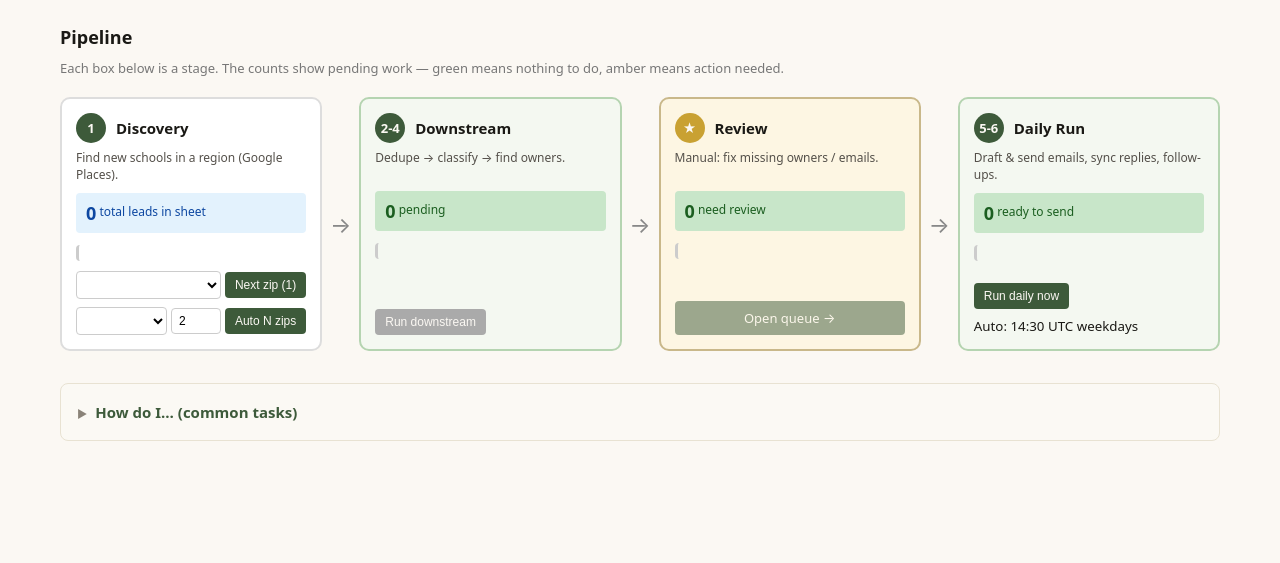
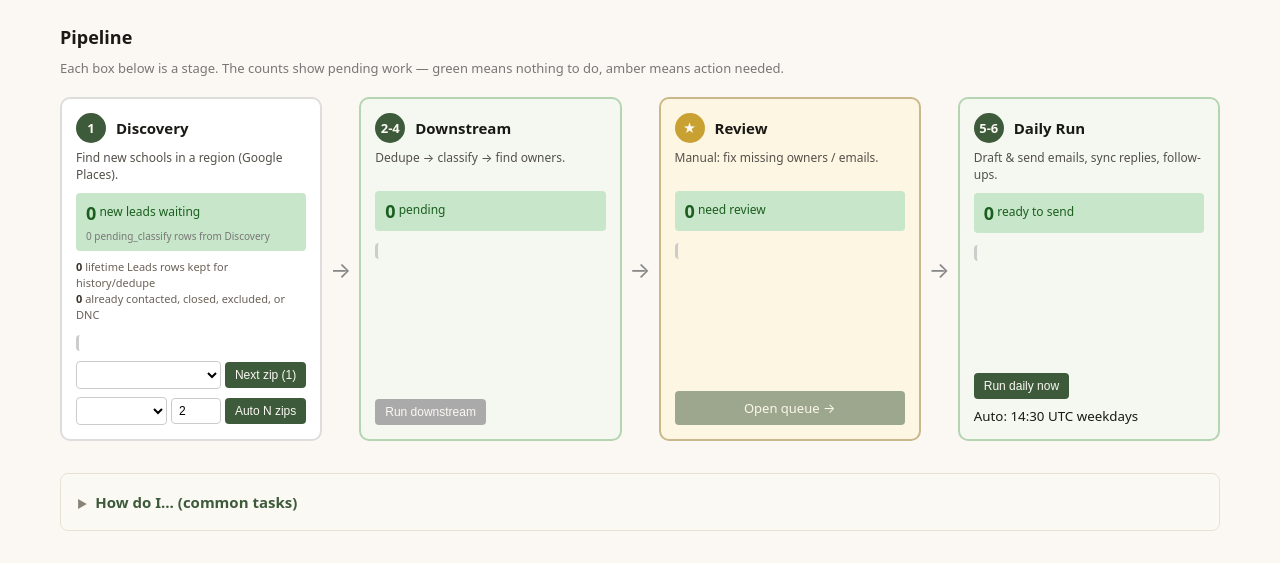
Before and after one commit to ketangan/enrollify-outreach, a FastAPI app: template webapp/webapp/templates/index.html in a window 1280 px wide. Shown: the part 98-661 px from the top of the page. Run offline with FastAPI, Linux system fonts and the light colour scheme; the template is opened without the code that fills it, so the values that code supplies are empty; parts of the project's set-up code (start-up, migrations or seed data) failed here and were passed over.

Commit message:
Make discovery dashboard count actionable

```diff
--- a/webapp/webapp/static/styles.css
+++ b/webapp/webapp/static/styles.css
@@ -482,6 +482,17 @@ form.filters button:hover { background: #2d4229; }
 .phase-count-pending { background: #ffe0b2; color: #6b3a00; }
 .phase-count-clear { background: #c8e6c9; color: #1b5e20; }
 
+.phase-context {
+  font-size: 11px;
+  line-height: 1.45;
+  color: #6a6258;
+  margin: -4px 0 12px;
+}
+.phase-context strong {
+  color: #3a332c;
+  font-weight: 600;
+}
+
 .phase-rec {
   font-size: 12px;
   margin: 0 0 10px;
--- a/webapp/webapp/templates/index.html
+++ b/webapp/webapp/templates/index.html
@@ -31,14 +31,20 @@
 <div class="pipeline-flow">
 
   {# ─── Phase 1: Discovery ─────────────────────────── #}
+  {% set disc = stage_counts.discovery or {"pending": 0, "breakdown": {}} %}
   <div class="phase-card phase-actionable">
     <div class="phase-header">
       <span class="phase-num">1</span>
       <span class="phase-title">Discovery</span>
     </div>
     <p class="phase-desc">Find new schools in a region (Google Places).</p>
-    <p class="phase-count phase-count-info">
-      <span>{{ stage_counts._total_leads or 0 }}</span> total leads in sheet
+    <p class="phase-count {% if disc.pending > 0 %}phase-count-pending{% else %}phase-count-clear{% endif %}">
+      <span>{{ disc.pending }}</span> new leads waiting
+      <small>{{ disc.breakdown.pending_classify or 0 }} pending_classify rows from Discovery</small>
+    </p>
+    <p class="phase-context">
+      <strong>{{ stage_counts._total_leads or 0 }}</strong> lifetime Leads rows kept for history/dedupe<br>
+      <strong>{{ stage_counts._history_leads or 0 }}</strong> already contacted, closed, excluded, or DNC
     </p>
     {% set rec = recommendations.discovery %}
     <p class="phase-rec rec-{{ rec.level }}">{{ rec.text }}</p>
```
Also changed, not shown: tests/test_dashboard.py (added, +52 -0 lines), webapp/webapp/dashboard.py (+36 -7 lines).
